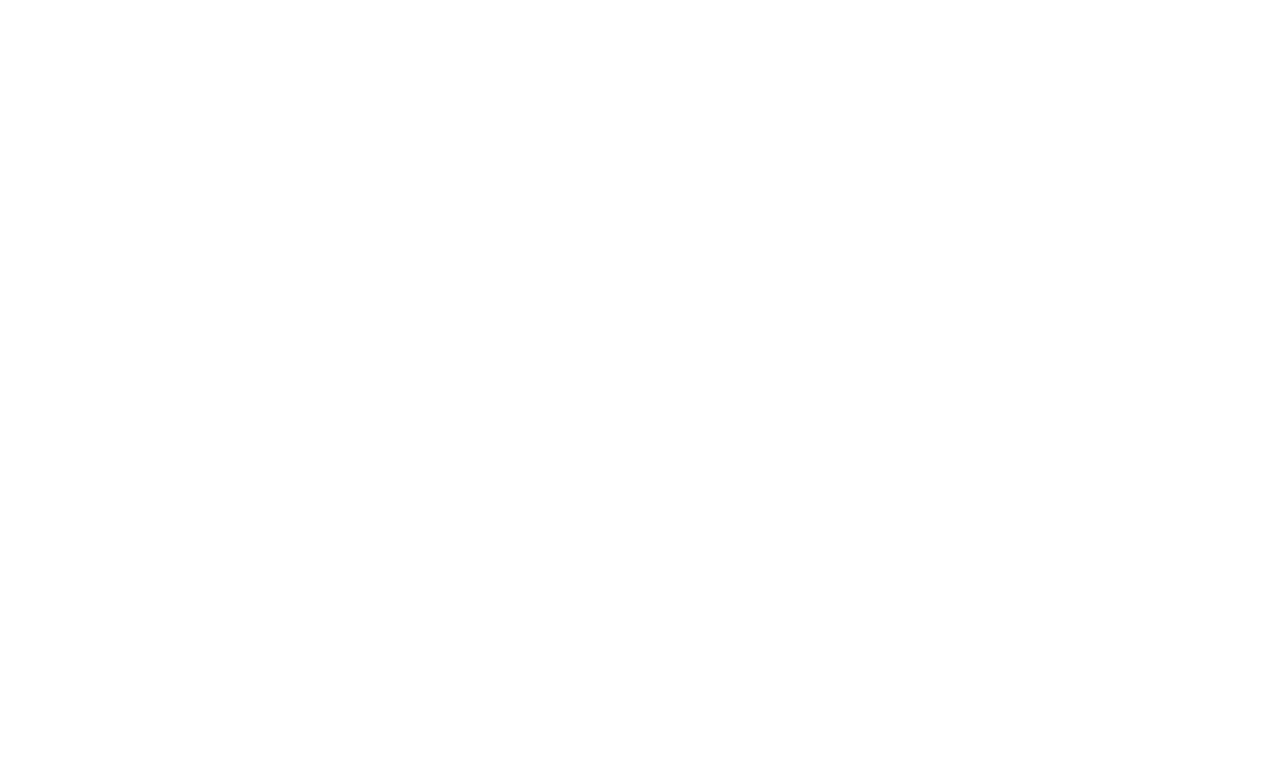
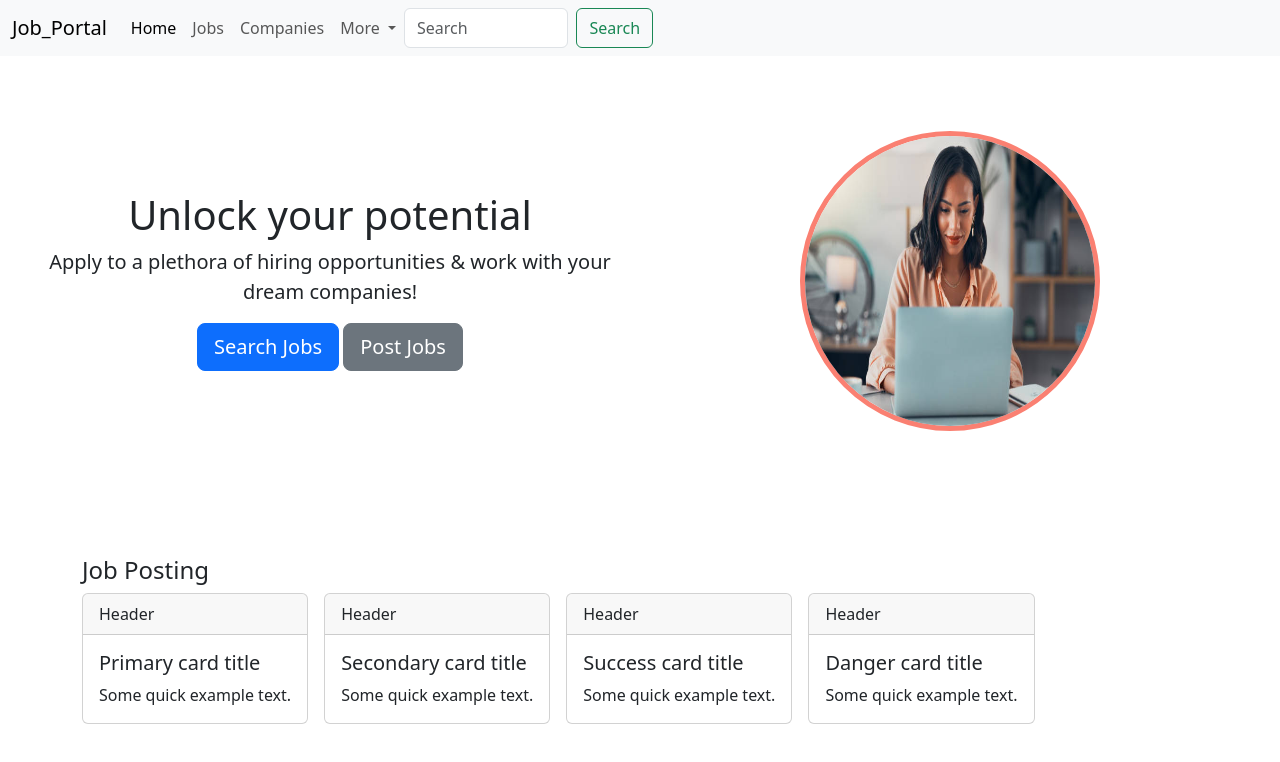
Before and after one commit to Naincy-10264/Web_Devlop, a plain HTML site: page Job_Portal/jobs.html in a window 1280 px wide. Drawn offline with nearby package versions, Linux system fonts and the light colour scheme.

Commit message:
modify the code

```diff
--- a/Job_Portal/jobs.html
+++ b/Job_Portal/jobs.html
@@ -5,8 +5,135 @@
     <meta name="viewport" content="width=device-width, initial-scale=1.0">
     <title>Jobs</title>
     <link href="https://cdn.jsdelivr.net/npm/bootstrap@5.3.3/dist/css/bootstrap.min.css" rel="stylesheet" integrity="sha384-QWTKZyjpPEjISv5WaRU9OFeRpok6YctnYmDr5pNlyT2bRjXh0JMhjY6hW+ALEwIH" crossorigin="anonymous">
+    <style>
+        /* Ensure the entire content container takes full height minus navbar and job section */
+.content-container {
+  display: flex;
+  align-items: center;
+  justify-content: center;
+  height: calc(100vh - 100px - 250px); /* Adjusted height: 100px for navbar, 250px for job section */
+  padding: 20px;
+}
+
+/* Ensure left text is aligned properly */
+.left-text {
+  width: 50%;
+  text-align: center;
+}
+
+/* Center the image */
+.right-image {
+  width: 50%;
+  display: flex;
+  justify-content: center;
+}
+
+/* Style the image */
+.image {
+  height: 300px;
+  width: 300px;
+  border: 5px solid salmon;
+  border-radius: 50%;
+}
+
+/* Job posting section fixed at bottom */
+.job-posting-container {
+  position: absolute;
+  bottom: 60px;
+  width: 100%;
+}
+
+    </style>
 </head>
 <body>
-    <script src="https://cdn.jsdelivr.net/npm/bootstrap@5.3.3/dist/js/bootstrap.bundle.min.js" integrity="sha384-YvpcrYf0tY3lHB60NNkmXc5s9fDVZLESaAA55NDzOxhy9GkcIdslK1eN7N6jIeHz" crossorigin="anonymous"></script>
+    <nav class="navbar navbar-expand-lg bg-body-tertiary">
+        <div class="container-fluid">
+            <a class="navbar-brand" href="#">Job_Portal</a>
+            <button class="navbar-toggler" type="button" data-bs-toggle="collapse" data-bs-target="#navbarNavDropdown"
+                aria-controls="navbarNavDropdown" aria-expanded="false" aria-label="Toggle navigation">
+                <span class="navbar-toggler-icon"></span>
+            </button>
+
+            <div class="collapse navbar-collapse" id="navbarNavDropdown">
+                <ul class="navbar-nav me-auto">
+                    <li class="nav-item"><a class="nav-link active" href="#">Home</a></li>
+                    <li class="nav-item"><a class="nav-link" href="./jobs.html">Jobs</a></li>
+                    <li class="nav-item"><a class="nav-link" href="#">Companies</a></li>
+                    <li class="nav-item dropdown">
+                        <a class="nav-link dropdown-toggle" href="#" role="button" data-bs-toggle="dropdown" aria-expanded="false">
+                            More
+                        </a>
+                        <ul class="dropdown-menu">
+                            <li><a class="dropdown-item" href="#">Applied</a></li>
+                            <li><a class="dropdown-item" href="#">About Company</a></li>
+                            <li><a class="dropdown-item" href="#">Help</a></li>
+                        </ul>
+                    </li>
+                    <form class="d-flex" style="width: 40%;">
+                        <input class="form-control me-2" type="search" placeholder="Search" aria-label="Search">
+                        <button class="btn btn-outline-success" type="submit">Search</button>
+                    </form>
+                </ul>
+            </div>
+        </div>
+    </nav>
+
+    <div class="content-container">
+        <div class="left-text">
+            <h1>Unlock your potential</h1>
+            <p class="lead">Apply to a plethora of hiring opportunities & work with your dream companies!</p>
+            <button type="button" class="btn btn-primary btn-lg">Search Jobs</button>
+            <button type="button" class="btn btn-secondary btn-lg">Post Jobs</button>
+        </div>
+
+        <div class="right-image">
+            <img src="./images/istockphoto-1416048929-612x612.jpg" class="image">
+        </div>
+    </div>
+    <div class="job-posting-container">
+      <div class="container job-posting-wrapper">
+          <h4>Job Posting</h4>
+
+          <div class="d-flex flex-wrap gap-3">
+              <a href="job1.html" class="text-decoration-none">
+                  <div class="card mb-3">
+                      <div class="card-header">Header</div>
+                      <div class="card-body">
+                          <h5 class="card-title">Primary card title</h5>
+                          <p class="card-text">Some quick example text.</p>
+                      </div>
+                  </div>
+              </a>
+              <a href="job2.html" class="text-decoration-none">
+                  <div class="card mb-3">
+                      <div class="card-header">Header</div>
+                      <div class="card-body">
+                          <h5 class="card-title">Secondary card title</h5>
+                          <p class="card-text">Some quick example text.</p>
+                      </div>
+                  </div>
+              </a>
+              <a href="job3.html" class="text-decoration-none">
+                  <div class="card mb-3">
+                      <div class="card-header">Header</div>
+                      <div class="card-body">
+                          <h5 class="card-title">Success card title</h5>
+                          <p class="card-text">Some quick example text.</p>
+                      </div>
+                  </div>
+              </a>
+              <a href="job4.html" class="text-decoration-none">
+                  <div class="card mb-3">
+                      <div class="card-header">Header</div>
+                      <div class="card-body">
+                          <h5 class="card-title">Danger card title</h5>
+                          <p class="card-text">Some quick example text.</p>
+                      </div>
+                  </div>
+              </a>
+          </div>
+      </div>
+  </div>
+      <script src="https://cdn.jsdelivr.net/npm/bootstrap@5.3.3/dist/js/bootstrap.bundle.min.js" integrity="sha384-YvpcrYf0tY3lHB60NNkmXc5s9fDVZLESaAA55NDzOxhy9GkcIdslK1eN7N6jIeHz" crossorigin="anonymous"></script>
 </body>
 </html>
```
Also changed, not shown: Job_Portal/index.html (+4 -4 lines), Job_Portal/images/360_F_304960595_68VRfA7t5xz2TAFb6uIjuHk6NiF37SF4.jpg (added), Job_Portal/images/Student-Internship.jpg (added), Job_Portal/images/istockphoto-1416048929-612x612.jpg (added), Job_Portal/images/man-hand-writing-practice-marker-260nw-436318330.webp (added).
